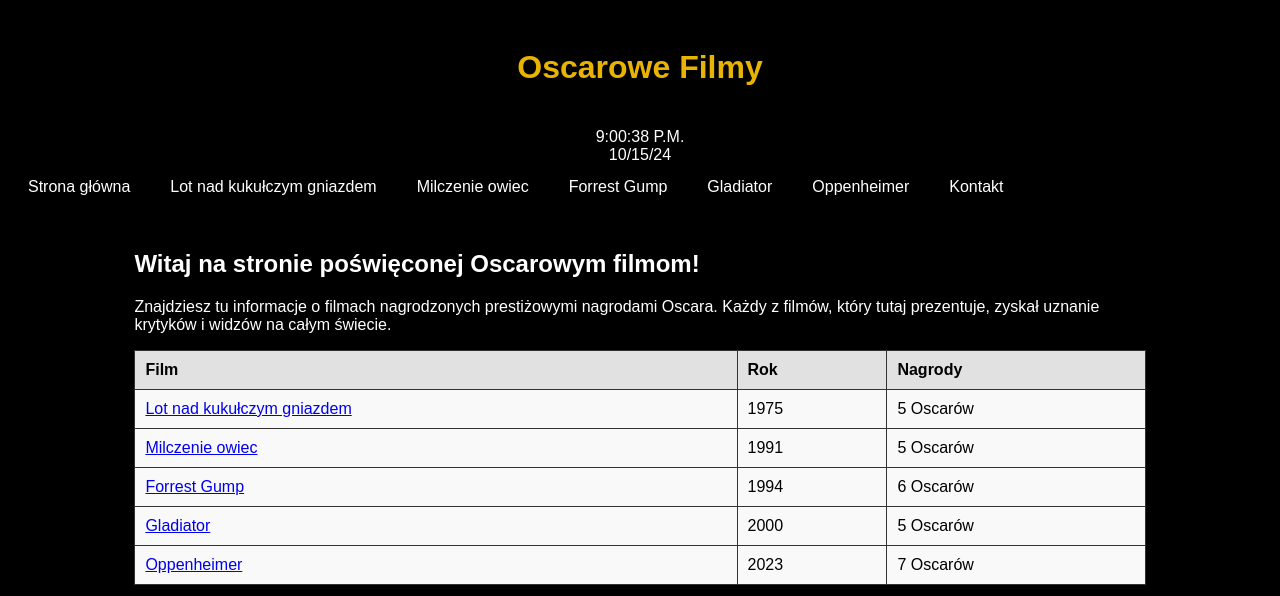
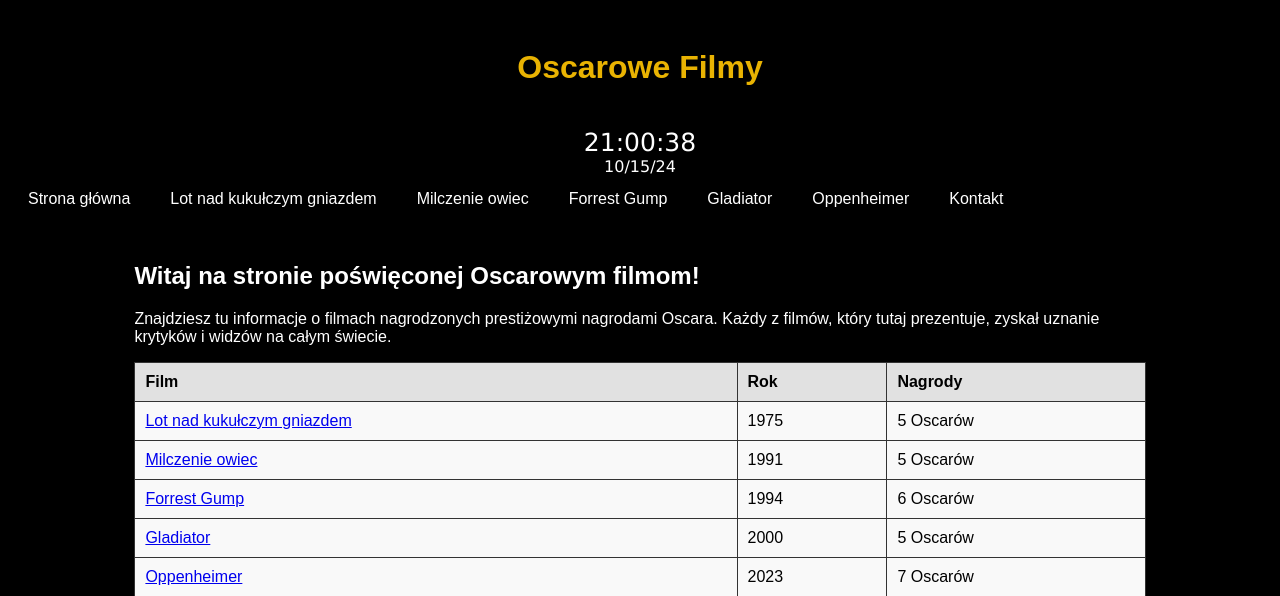
Before and after one commit to damian1639/Progr.-Aplik.-WWW, a PHP site: page /0.html in a window 1280 px wide. Shown: the top 596 px of the page. Run offline with PHP 8.4, Linux system fonts and the light colour scheme.

Commit message:
Add files via upload

```diff
--- a/Filmy Oscarowe 1.1/style.css
+++ b/Filmy Oscarowe 1.1/style.css
@@ -125,9 +125,13 @@
 
 #zegarek{
     background-color: #00000065;
+    font-family: Verdana, sans-serif;
+    color:#ffffff;
+    font-size: 25px;
+}
+
+#data{
+    background-color: #00000065;
+    font-family: Verdana, sans-serif;
     color:#ffffff;
 }
-#data{
-    background-color: #00000065;
-    color:#ffffff;
-}
--- a/Filmy Oscarowe 1.1/timedate.js
+++ b/Filmy Oscarowe 1.1/timedate.js
@@ -24,10 +24,9 @@
     var hours = now.getHours();
     var minutes = now.getMinutes();
     var seconds = now.getSeconds();
-    var timeValue = "" + ((hours > 12) ? hours - 12 : hours);
+    var timeValue = "" + ((hours < 10) ? "0" : "") + hours;
     timeValue += ((minutes < 10) ? ":0" : ":") + minutes;
     timeValue += ((seconds < 10) ? ":0" : ":") + seconds;
-    timeValue += (hours >= 12) ? " P.M." : " A.M.";
     document.getElementById("zegarek").innerHTML = timeValue;
     timerID = setTimeout("showtime()", 1000);
     timerRunning = true;
```
